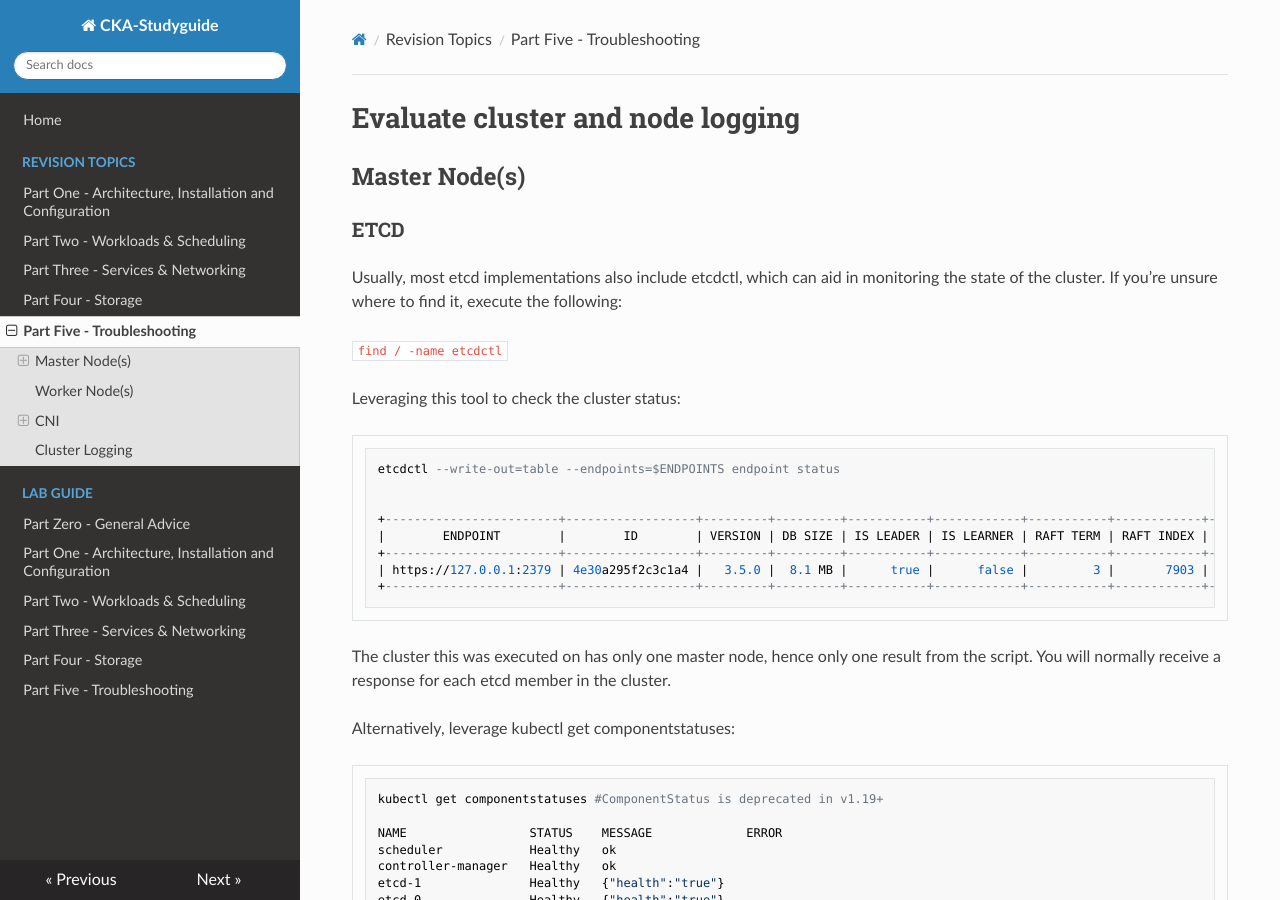
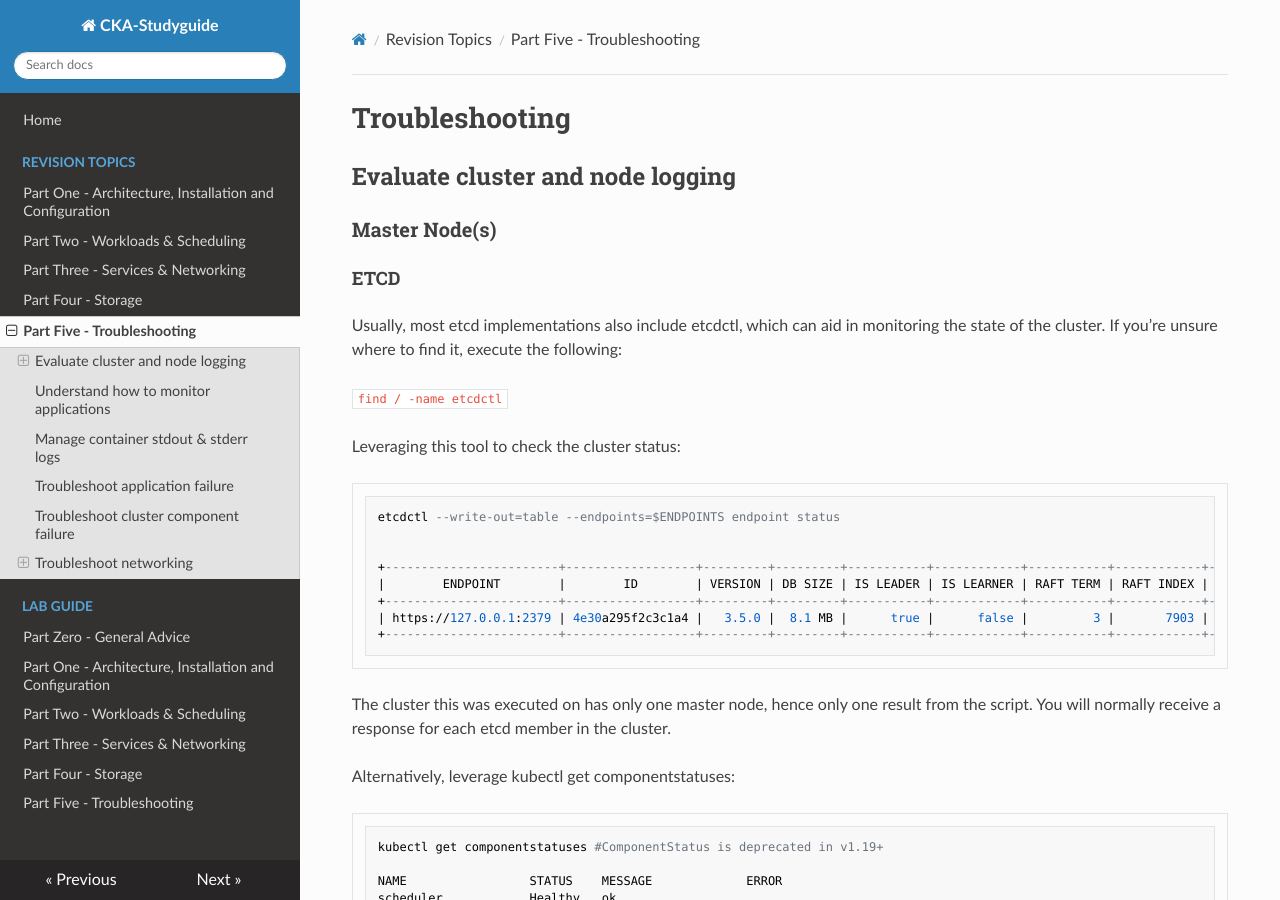
Before and after one commit to David-VTUK/CKA-StudyGuide, an MkDocs documentation site: the page built from cka-study-guide/docs/revision-topics/05-troubleshooting.md, in a window 1280 px wide and 900 px high. Built offline with MkDocs 1.6.1, drawn with Linux system fonts in a browser that asks for light colours; nearby versions of some CDN libraries.

````diff
--- a/cka-study-guide/docs/revision-topics/05-troubleshooting.md
+++ b/cka-study-guide/docs/revision-topics/05-troubleshooting.md
@@ -1,8 +1,10 @@
-# Evaluate cluster and node logging
+# Troubleshooting
 
-## Master Node(s)
+## Evaluate cluster and node logging
 
-### ETCD
+### Master Node(s)
+
+#### ETCD
 
 Usually, most etcd implementations also include etcdctl, which can aid in monitoring the state of the cluster. If you’re unsure where to find it, execute the following:
 
@@ -41,14 +43,14 @@ Etcd may also be running as a Pod:
 kubectl logs etcd-ubuntu -n kube-system
 ```
 
-
-### Kube-apiserver
+#### Kube-apiserver
 
 This is dependent on the environment for which the Kubernetes platform has been installed on. For systemd based systems:
 
 ```bash
 journalctl -u kube-apiserver
 ```
+
 Or
 
 ```bash
@@ -61,8 +63,7 @@ Or for instances where Kube-API server is running as a static pod:
 kubectl logs kube-apiserver-k8s-master-03 -n kube-system
 ```
 
-
-### Kube-Scheduler
+#### Kube-Scheduler
 
 For systemd-based systems
 
@@ -82,8 +83,7 @@ Or for instances where Kube-Scheduler is running as a static pod:
 kubectl logs kube-scheduler-k8s-master-03 -n kube-system
 ```
 
-
-### Kube-Controller-Manager
+#### Kube-Controller-Manager
 
 For systemd-based systems
 
@@ -103,10 +103,9 @@ Or for instances where Kube-controller manager is running as a static pod:
 kubectl logs kube-controller-manager-k8s-master-03 -n kube-system
 ```
 
+### Worker Node(s)
 
-## Worker Node(s)
-
-## CNI
+#### CNI
 
 Obviously this is dependent on the CNI in use for the cluster you’re working on. However, using Flannel as an example:
 
@@ -121,8 +120,7 @@ Kubectl logs --namespace kube-system <POD-ID> -c kube-flannel
 kubectl logs --namespace kube-system weave-net-pwjkj -c weave
 ```
 
-
-### Kube-Proxy
+#### Kube-Proxy
 
 For systemd-based systems
 
@@ -142,7 +140,7 @@ Or for instances where Kube-proxy manager is running as a static pod:
 kubectl logs kube-proxy -n kube-system
 ```
 
-### Kubelet
+#### Kubelet
 
 ```shell
 journalctl -u kubelet
@@ -154,7 +152,7 @@ Or
 cat /var/log/kubelet.log
 ```
 
-### Container Runtime
+#### Container Runtime
 
 Similarly to the CNI, this depends on which container runtime has been deployed, but using Docker as an example:
 
@@ -170,13 +168,13 @@ Or
 cat /var/log/docker.log
 ```
 
-Hint : list the contents of `etc/systemd/system `if it’s a systemd-based service (containerd.service may be here)
+Hint : list the contents of `etc/systemd/system` if it’s a systemd-based service (containerd.service may be here)
 
-## Cluster Logging
+#### Cluster Logging
 
 At a cluster level, `kubectl get events` provides a good overview.
 
-#  Understand how to monitor applications
+## Understand how to monitor applications
 
 This section is a bit open-ended as it highly depends on what you have deployed and the topology of an application. Typically, however, we have an application that runs as a number of inter-connected **microservices**, consequently we monitor our applications by monitoring the underlying objects that comprise it, such as:
 
@@ -214,7 +212,7 @@ lrwxrwxrwx  1 root root     96 Feb  8 19:17 kube-proxy-l52f9_kube-system_kube-pr
 lrwxrwxrwx  1 root root    101 Feb  8 19:17 kube-scheduler-ubuntu_kube-system_kube-scheduler-4a695e53684f4591ec9385d6944f7841c0329aa49be220e5af6304da281cb41a.log -> /var/log/pods/kube-system_kube-scheduler-ubuntu_69cd289b4ed80ced4f95a59ff60fa102/kube-scheduler/0.log
 ```
 
-# Troubleshoot application failure
+## Troubleshoot application failure
 
 This is a somewhat ambitious topic to cover as how we approach troubleshooting application failures varies by the architecture of that application, which resources/API objects we're leveraging, if the application contains logs. However, good starting points would include running things like:
 
@@ -222,13 +220,13 @@ This is a somewhat ambitious topic to cover as how we approach troubleshooting a
 * `kubectl logs <podname>`
 * `kubectl get events`
 
-# Troubleshoot cluster component failure
+## Troubleshoot cluster component failure
 
 Covered in "Evaluate cluster and node logging"
 
-# Troubleshoot networking
+## Troubleshoot networking
 
-## DNS Resolution
+### DNS Resolution
 
 `Pods` and `Services` will automatically have a DNS record registered against `coredns` in the cluster, aka "A" records for IPv4 and "AAAA" for IPv6. The format of which is:
 
@@ -265,6 +263,7 @@ To test resolution, we can run a pod with `nslookup` to test. For the pod below:
 NAME         READY   STATUS    RESTARTS   AGE     IP           NODE              NOMINATED NODE   READINESS GATES
 web-server   1/1     Running   0          2d20h   10.42.1.31   ip-172-31-36-67   <none>           <none>
 ```
+
 Knowing the format of the A record:
 
 `pod-ip-address.my-namespace.pod.cluster-domain.example`
@@ -308,8 +307,6 @@ Address: 10.42.1.31
 
 Similarly, for a service, in this case a service called `nginx-service` that resides in the default namespace:
 
-
-
 ```shell
 > kubectl exec -i -t dnsutils -- nslookup nginx-service.default.svc.cluster.local
 Server:         10.43.0.10
@@ -325,10 +322,9 @@ NAME            TYPE        CLUSTER-IP    EXTERNAL-IP   PORT(S)   AGE
 nginx-service   ClusterIP   10.43.0.223   <none>        80/TCP    9m15s
 ```
 
-## CNI Issues
+### CNI Issues
 
 Mainly covered earlier in acquiring logs for the CNI. However, one issue that might occur is when a CNI is incorrectly, or not initialised. This may cause workloads to enter a `pending` status:
-
 
 ```shell
 kubectl get po -o wide
@@ -338,6 +334,6 @@ nginx   0/1     Pending   0          57s   <none>   <none>   <none>           <n
 
 `kubectl describe <pod>` can help identify issues with assigning IP addresses to nodes from the CNI
 
-## Port Checking
+### Port Checking
 
 Similarly, with leveraging `nslookup` to validate DNS resolution in our cluster, we can lean on other tools to perform other diagnostic. All we need is a pod that has a utility like `netcat`, `telnet` etc.
````
Also changed, not shown: cka-study-guide/docs/revision-topics/01-architcture-installation-configuration.md (+10 -8 lines), cka-study-guide/docs/revision-topics/02-workloads-and-scheduling.md (+2 -3 lines), cka-study-guide/docs/revision-topics/03-services-and-networking.md (+21 -27 lines), cka-study-guide/docs/revision-topics/04-storage.md (+11 -11 lines).
